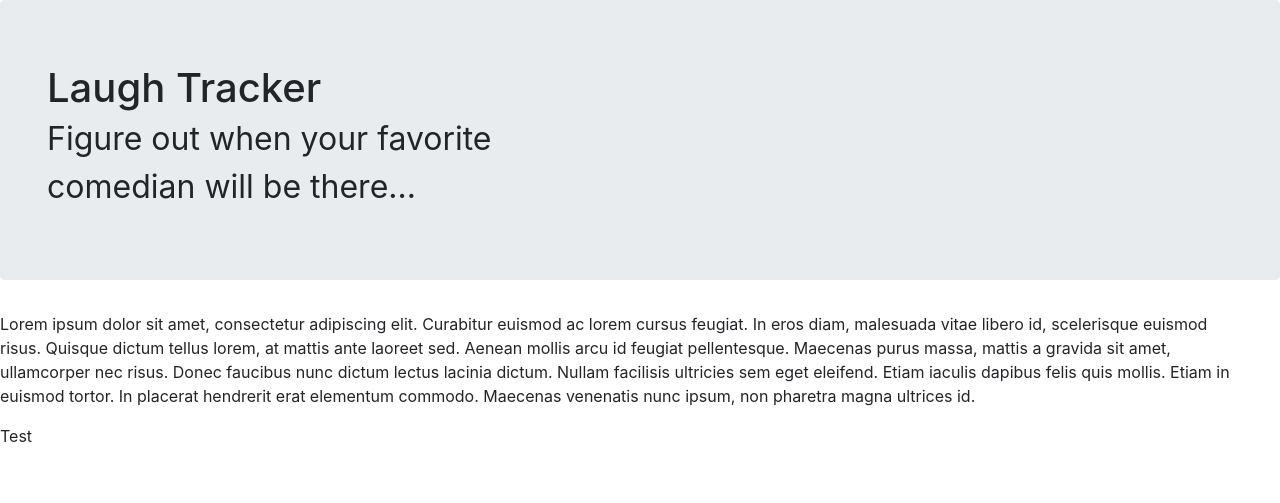
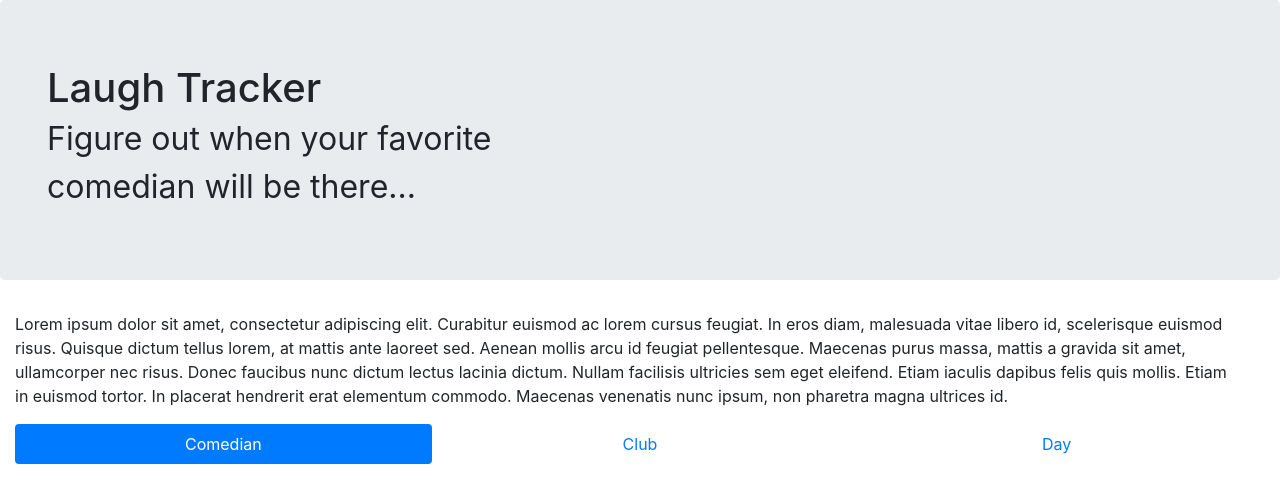
Before and after one commit to CRF2127/Comedy, a Flask app: page / in a window 1280 px wide. Shown: the top 503 px of the page. Run offline with Flask 2, Linux system fonts and the light colour scheme; data that the repository does not hold is empty; some libraries are stand-ins or nearby versions.

Commit message:
Updating tab panel layout

```diff
--- a/templates/index.html
+++ b/templates/index.html
@@ -2,10 +2,38 @@
 
 {% block content %}
 <main id="main">
+<div class="container-fluid">
   <section class="row container-fluid">
     <p>Lorem ipsum dolor sit amet, consectetur adipiscing elit. Curabitur euismod ac lorem cursus feugiat. In eros diam, malesuada vitae libero id, scelerisque euismod risus. Quisque dictum tellus lorem, at mattis ante laoreet sed. Aenean mollis arcu id feugiat pellentesque. Maecenas purus massa, mattis a gravida sit amet, ullamcorper nec risus. Donec faucibus nunc dictum lectus lacinia dictum. Nullam facilisis ultricies sem eget eleifend. Etiam iaculis dapibus felis quis mollis. Etiam in euismod tortor. In placerat hendrerit erat elementum commodo. Maecenas venenatis nunc ipsum, non pharetra magna ultrices id.</p>
   </section>
+  <ul class="nav nav-pills nav-justified">
+    <li class="nav-item">
+      <a href="#comedian" class="nav-link active" role="tab" data-toggle="pill">Comedian</a>
+    </li>
+    <li class="nav-item">
+      <a href="#club" class="nav-link" role="tab" data-toggle="pill">Club</a>
+    </li>
+    <li class="nav-item">
+      <a href="#day" class="nav-link" role="tab" data-toggle="pill">Day</a>
+    </li>
+  </ul>
+    <div class="tab-content">
+      <div role="tabpanel" class="tab-pane fade" id="comedian">
+        <ul>
+        {% for shows in shows %}
+        <li> {{shows.comedian}}</li>
+        {% endfor %}
+        </ul>
+      </div>
+      <div role="tabpanel" class="tab-pane fade" id="club">Club</div>
+        <ul>
+        {% for shows in shows %}
+        <li> {{shows.location}}</li>
+        {% endfor %}
+      <div role="tabpanel" class="tab-pane fade" id="day">Day</div>
+    </div>
 
+<!--
   <section>
   	{% for shows in shows %}
         <p> {{shows.location}}</p>
@@ -14,6 +42,7 @@
         {% endfor %}
       <p>Test</p>
   </section>
-
+-->
+</div>
 </main>
 {% endblock %}
--- a/templates/layout.html
+++ b/templates/layout.html
@@ -28,5 +28,7 @@
     <script src="https://code.jquery.com/jquery-3.2.1.slim.min.js" integrity="sha384-KJ3o2DKtIkvYIK3UENzmM7KCkRr/rE9/Qpg6aAZGJwFDMVNA/GpGFF93hXpG5KkN" crossorigin="anonymous"></script>
     <script src="https://cdnjs.cloudflare.com/ajax/libs/popper.js/1.12.9/umd/popper.min.js" integrity="sha384-ApNbgh9B+Y1QKtv3Rn7W3mgPxhU9K/ScQsAP7hUibX39j7fakFPskvXusvfa0b4Q" crossorigin="anonymous"></script>
     <script src="https://maxcdn.bootstrapcdn.com/bootstrap/4.0.0/js/bootstrap.min.js" integrity="sha384-JZR6Spejh4U02d8jOt6vLEHfe/JQGiRRSQQxSfFWpi1MquVdAyjUar5+76PVCmYl" crossorigin="anonymous"></script>
+    <script src="https://cdnjs.cloudflare.com/ajax/libs/popper.js/1.14.3/umd/popper.min.js" integrity="sha384-ZMP7rVo3mIykV+2+9J3UJ46jBk0WLaUAdn689aCwoqbBJiSnjAK/l8WvCWPIPm49" crossorigin="anonymous"></script>
+    <script src="https://stackpath.bootstrapcdn.com/bootstrap/4.1.1/js/bootstrap.min.js" integrity="sha384-smHYKdLADwkXOn1EmN1qk/HfnUcbVRZyYmZ4qpPea6sjB/pTJ0euyQp0Mk8ck+5T" crossorigin="anonymous"></script>
   </body>
 </html>
```
Lines whose indentation alone changed are shown as unchanged.
